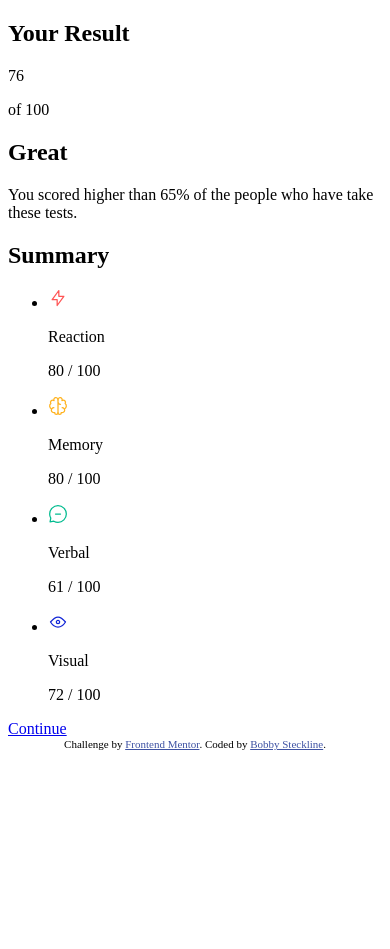
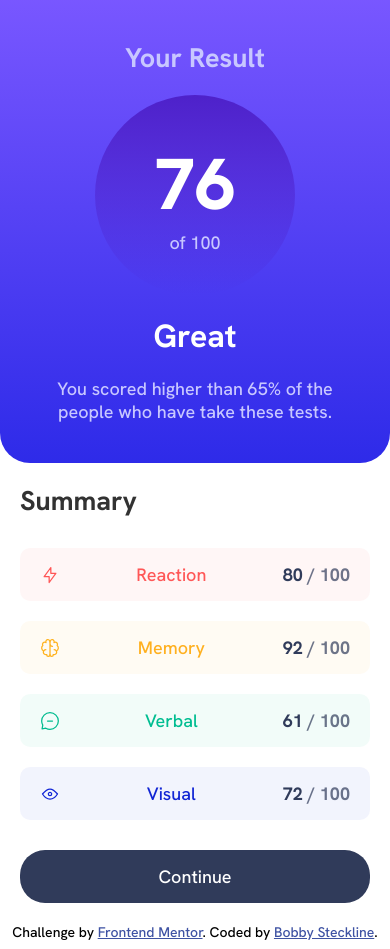
Before and after one commit to rsteckline/summary-component-FEM, a plain HTML site: page index.html in a window 390 px wide. Before the commit the page ends 844 px from the top, so only its background shows below. Drawn offline with Linux system fonts and the light colour scheme.

Commit message:
Add responsive CSS styles

```diff
--- a/index.html
+++ b/index.html
@@ -4,27 +4,16 @@
 <head>
   <meta charset="UTF-8">
   <meta name="viewport" content="width=device-width, initial-scale=1.0">
-  <!-- displays site properly based on user's device -->
-
+  <link href="https://fonts.googleapis.com/css2?family=Hanken+Grotesk:wght@500;700;800&display=swap" rel="stylesheet">
   <link rel="icon" type="image/png" sizes="32x32" href="./assets/images/favicon-32x32.png">
+  <link rel="stylesheet" href="style.css">
 
   <title>Frontend Mentor | Results summary component</title>
-
-  <!-- Feel free to remove these styles or customise in your own stylesheet 👍 -->
-  <style>
-    .attribution {
-      font-size: 11px;
-      text-align: center;
-    }
-
-    .attribution a {
-      color: hsl(228, 45%, 44%);
-    }
-  </style>
 </head>
 
 <body>
   <main class="main-content">
+    <div class="main-container">
     <section class="result-section">
       <h2>Your Result</h2>
       <div class="score-container">
@@ -40,29 +29,30 @@
       <h2>Summary</h2>
       <ul class="category-list">
         <li class="category-item">
-          <img src="assets/images/icon-reaction.svg" alt="Reaction Icon" class="category-icon">
+          <img src="assets/images/icon-reaction.svg" alt="Reaction Icon">
           <p class="category-name">Reaction</p>
-          <p class="category-score">80 / 100</p>
+          <p class="category-score">80 <span class="summary-score-total">/ 100</span></p>
         </li>
         <li class="category-item">
-          <img src="assets/images/icon-memory.svg" alt="Memory Icon" class="category-icon">
+          <img src="assets/images/icon-memory.svg" alt="Memory Icon">
           <p class="category-name">Memory</p>
-          <p class="category-score">80 / 100</p>
+          <p class="category-score">92 <span class="summary-score-total">/ 100</span></p>
         </li>
         <li class="category-item">
-          <img src="assets/images/icon-verbal.svg" alt="Verbal Icon" class="category-icon">
+          <img src="assets/images/icon-verbal.svg" alt="Verbal Icon">
           <p class="category-name">Verbal</p>
-          <p class="category-score">61 / 100</p>
+          <p class="category-score">61 <span class="summary-score-total">/ 100</span></p>
         </li>
         <li class="category-item">
-          <img src="assets/images/icon-visual.svg" alt="Visual Icon" class="category-icon">
+          <img src="assets/images/icon-visual.svg" alt="Visual Icon">
           <p class="category-name">Visual</p>
-          <p class="category-score">72 / 100</p>
+          <p class="category-score">72 <span class="summary-score-total">/ 100</span></p>
         </li>
       </ul>
 
       <a href="#" class="button">Continue</a>
     </section>
+    </div>
   </main>
 
   <div class="attribution">
--- /dev/null
+++ b/style.css
@@ -0,0 +1,190 @@
+* {
+    margin: 0;
+    padding: 0;
+    box-sizing: border-box;
+}
+
+html,
+body {
+    min-height: 100vh;
+}
+
+body {
+    display: flex;
+    flex-direction: column;
+    justify-content: space-between;
+    font-family: 'Hanken Grotesk', sans-serif;
+    font-size: 18px;
+}
+
+.main-content {
+    display: flex;
+    flex: 1;
+    justify-content: center;
+    align-items: center;
+}
+
+.attribution {
+    padding-bottom: 8px;
+    font-size: 14px;
+    text-align: center;
+}
+
+.attribution a {
+    color: hsl(228, 45%, 44%);
+}
+
+.main-container {
+    display: flex;
+    width: 760px;
+    border-radius: 30px;
+    box-shadow: 15px 15px 20px 1px hsl(221, 100%, 96%);
+}
+
+.result-section {
+    display: flex;
+    flex-direction: column;
+    justify-content: space-around;
+    width: 50%;
+    align-items: center;
+    background: linear-gradient(hsl(252, 100%, 67%), hsl(241, 81%, 54%));
+    border-radius: 30px;
+    padding: 60px;
+    gap: 20px;
+}
+
+.result-section h2 {
+    color: hsl(241, 100%, 89%);
+}
+
+.result-section h1 {
+    color: hsl(0, 0%, 100%);
+    font-size: 2rem;
+}
+
+.result-section p {
+    color: hsl(241, 100%, 89%);
+    text-align: center;
+}
+
+.result-section .score-container {
+    display: flex;
+    flex-direction: column;
+    justify-content: center;
+    align-items: center;
+    width: 200px;
+    height: 200px;
+    background: linear-gradient(hsla(256, 72%, 46%, 1), hsla(241, 72%, 46%, 0));
+    border-radius: 50%;
+}
+
+.result-section .score-container .score-value {
+    color: hsl(0, 0%, 100%);
+    font-size: 4.5rem;
+    font-weight: 800;
+}
+
+.result-card .score-container .score-total {
+    color: hsla(241, 100%, 89%, 50%);
+    font-weight: 700;
+}
+
+.summary-section {
+    display: flex;
+    flex: 1;
+    flex-direction: column;
+    justify-content: space-around;
+    padding: 30px;
+    gap: 30px;
+}
+
+.summary-section h2 {
+    opacity: 80%;
+}
+
+.summary-section ul {
+    display: flex;
+    flex-direction: column;
+    gap: 20px;
+    list-style: none;
+}
+
+.summary-section ul li {
+    display: flex;
+    justify-content: space-between;
+    align-items: center;
+    padding: 15px 20px;
+    border-radius: 10px;
+}
+
+.summary-section ul li .category-name {
+    display: flex;
+    align-items: center;
+    gap: 5px;
+}
+
+.summary-section ul li .category-score {
+    color: hsl(224, 30%, 27%);
+    font-weight: 700;
+}
+
+.summary-section ul li .category-score .summary-score-total {
+    opacity: 70%;
+}
+
+.summary-section ul li p {
+    display: inline;
+}
+
+.summary-section ul li:nth-of-type(1) {
+    color: hsl(0, 100%, 67%);
+    background-color: hsla(0, 100%, 67%, 5%);
+}
+
+.summary-section ul li:nth-of-type(2) {
+    color: hsl(39, 100%, 56%);
+    background-color: hsla(39, 100%, 56%, 5%)
+}
+
+.summary-section ul li:nth-of-type(3) {
+    color: hsl(166, 100%, 37%);
+    background-color: hsla(166, 100%, 37%, 5%);
+}
+
+.summary-section ul li:nth-of-type(4) {
+    color: hsl(234, 85%, 45%);
+    background-color: hsla(234, 85%, 45%, 5%);
+}
+
+.summary-section .button {
+    text-decoration: none;
+    color: hsl(0, 0%, 100%);
+    background-color: hsl(224, 30%, 27%);
+    text-align: center;
+    padding: 15px;
+    border-radius: 25px;
+}
+
+.summary-section .button:hover {
+    background: linear-gradient(hsl(252, 100%, 67%), hsl(241, 81%, 54%));
+}
+
+@media (max-width: 640px) {
+        .main-container {
+            flex-direction: column;
+            border-radius: 0;
+            box-shadow: none;
+        }
+
+        .result-section {
+            width: 100%;
+            border-radius: 0 0 30px 30px;
+            padding: 40px;
+
+        }
+
+        .summary-section {
+            width: 100%;
+            padding: 20px;
+        }
+}
```
